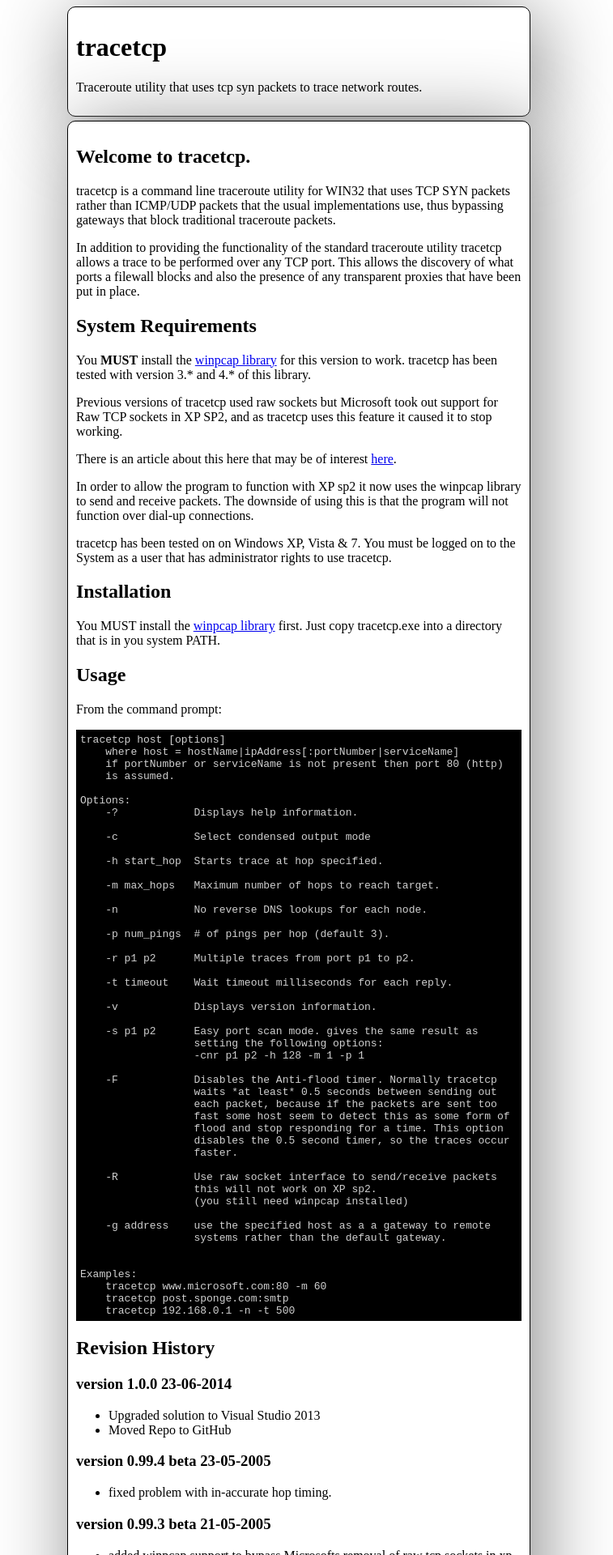
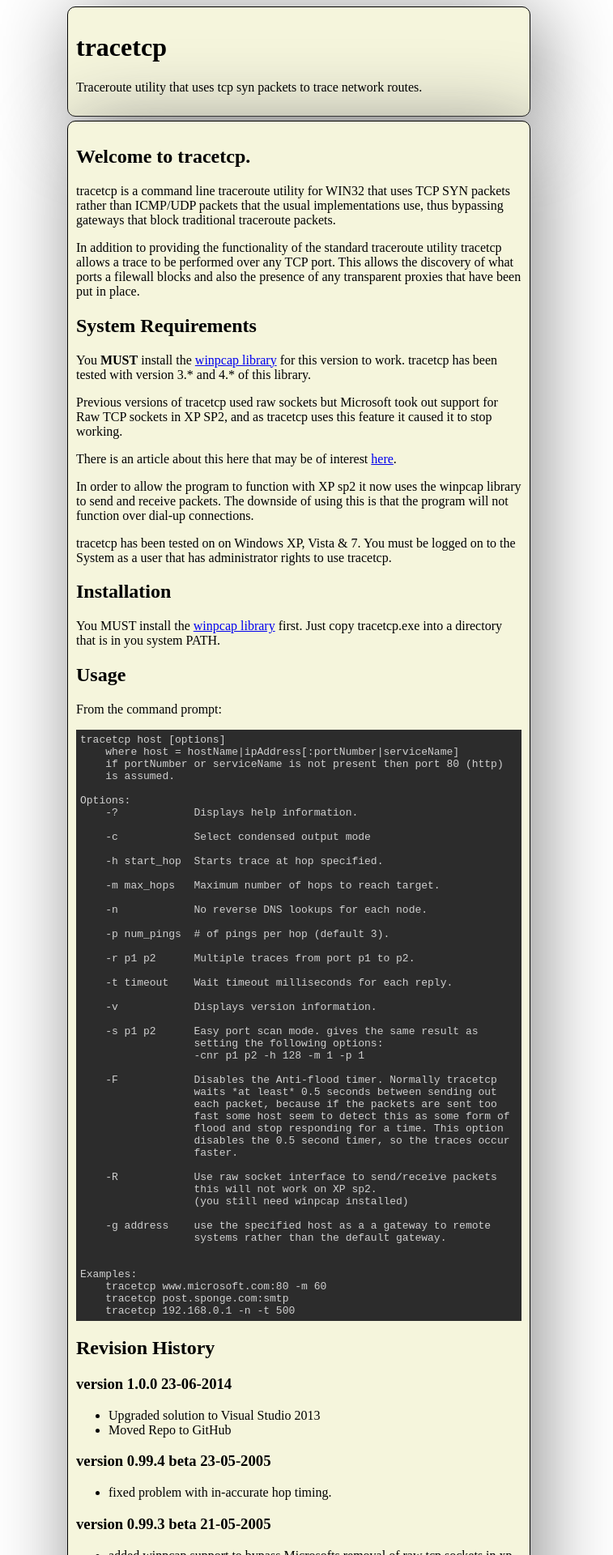
Before and after one commit to SimulatedSimian/SimulatedSimian.github.io, a Jekyll site: the page built from simpletest.md, in a window 1280 px wide. Shown: the top 1920 px of the page at 81% size, without its empty margins (271-1028 px from the left). Built offline with Jekyll 4.4.1, drawn with Linux system fonts in a browser that asks for light colours; Markdown is read by kramdown in place of the engine named in the settings.

Commit message:
updated style sheet

```diff
--- a/stylesheets/simple.css
+++ b/stylesheets/simple.css
@@ -5,15 +5,18 @@ section, header {
   margin-left: auto;
   margin-right: auto;
   padding: 10px;
-  background-color: white;
   margin-bottom: 5px;
-  box-shadow: 10px 10px 100px #888888
+  box-shadow: 10px 10px 100px #888888;
+  background-color: beige;
+
+
 }
 
 pre {
-  background-color: black;
+  background-color: #2C2C2C;
   overflow: auto;
   padding: 5px;
+  color: #8DF866;
 }
 
 h1 {
```
